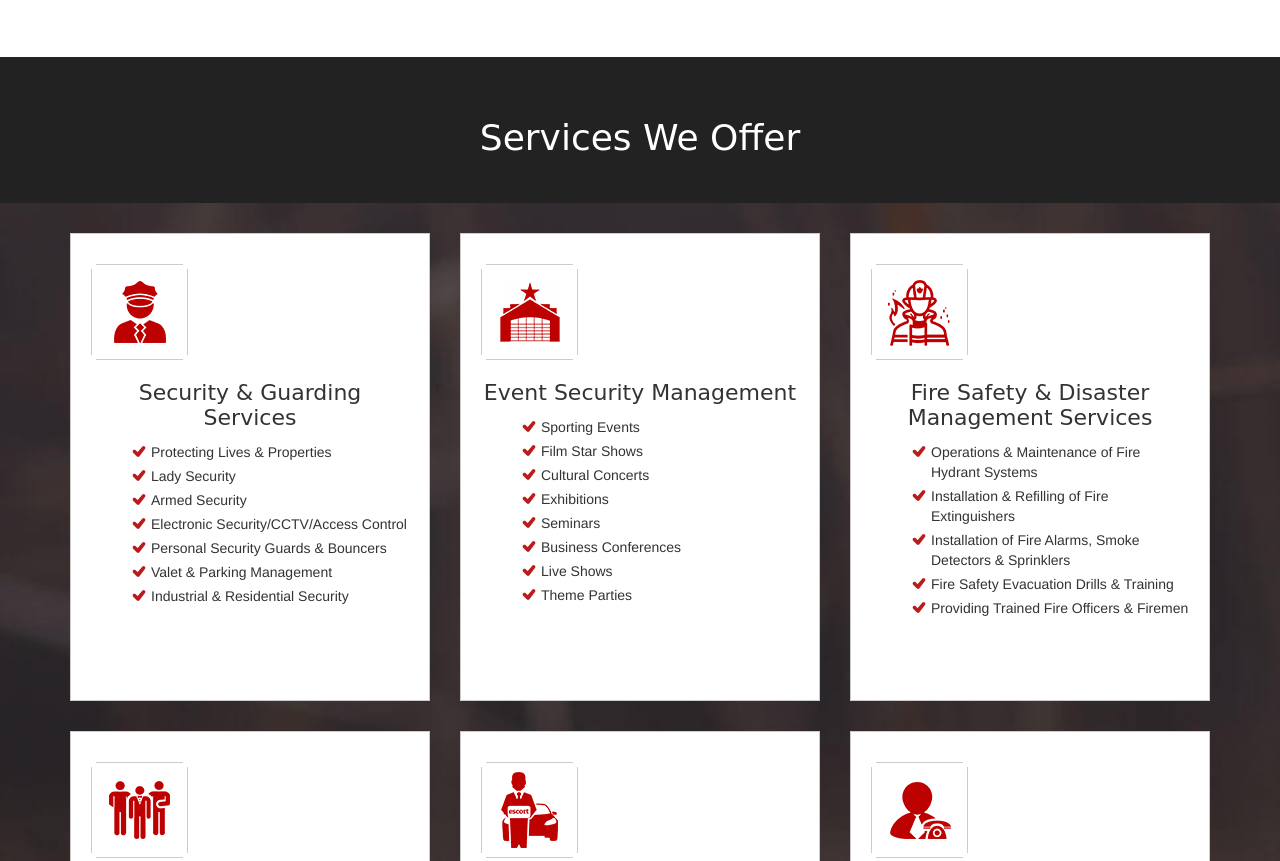
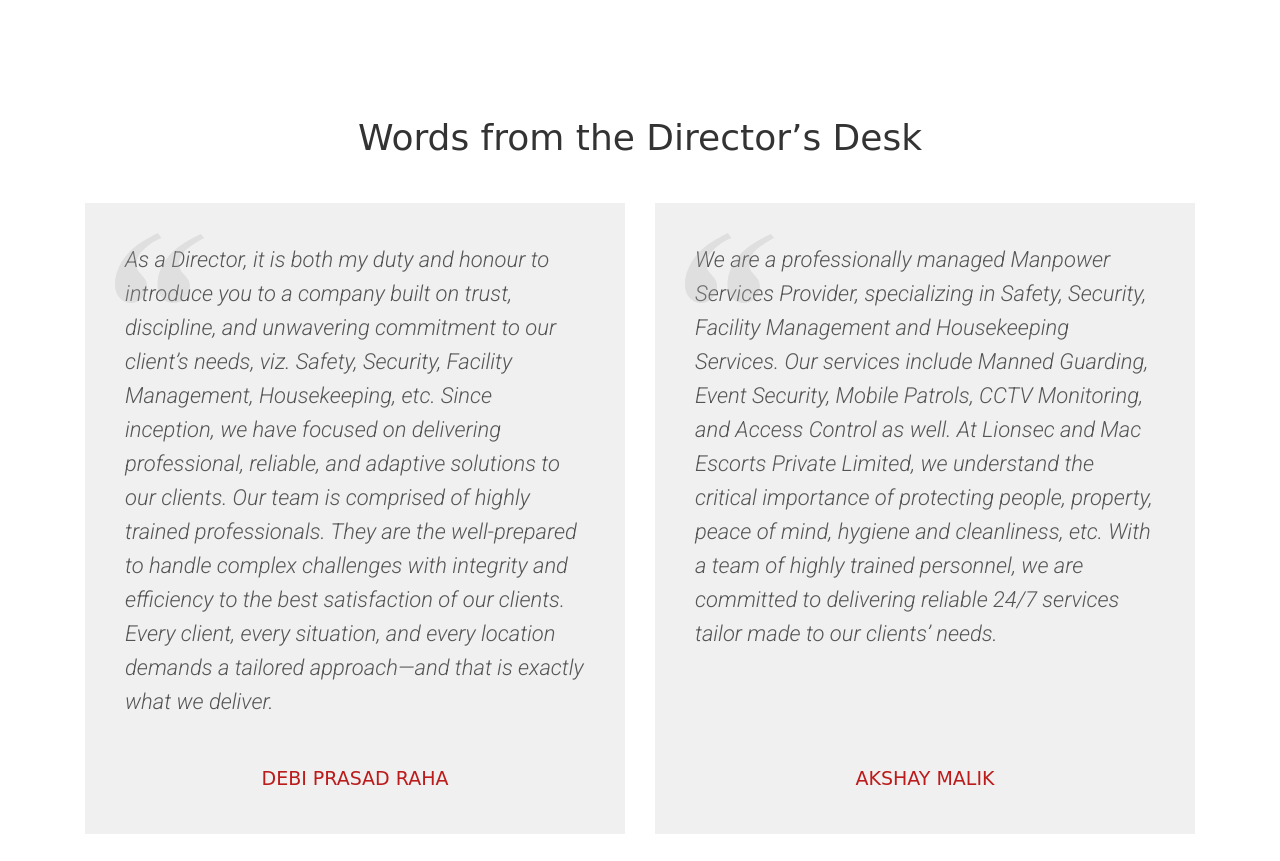
Before and after one commit to josephpal27/Lionsec-Mac-Services, a plain HTML site: page about.html in a window 1280 px wide. Shown: the part 1548-2409 px from the top of the page. Drawn offline with Linux system fonts and the light colour scheme; some packages are replaced by stand-ins of ours; a web font is replaced by a local one.

Commit message:
Services section removed from about page

```diff
--- a/about.html
+++ b/about.html
@@ -232,11 +232,11 @@
           </div>
         </div>
       </section>
-      <section class="services-section">
+
+      <!-- <section class="services-section">
         <div class="heading-center">
           <div class="container">
             <h2>Services We Offer</h2>
-            <!-- <em>Our field supervision is supported by our management team who conduct random site inspections.</em> -->
           </div>
         </div>
         <div class="inner-row">
@@ -335,7 +335,8 @@
           </div>
           <div class="btn-row"> <a href="get-quote.html" class="btn-style-1">Get Quote for More Services</a> </div>
         </div>
-      </section>
+      </section> -->
+
       <div class="container words-from-director-wrapper">
         <div class="heading-center">
           <h2>Words from the Director’s Desk</h2>
```
